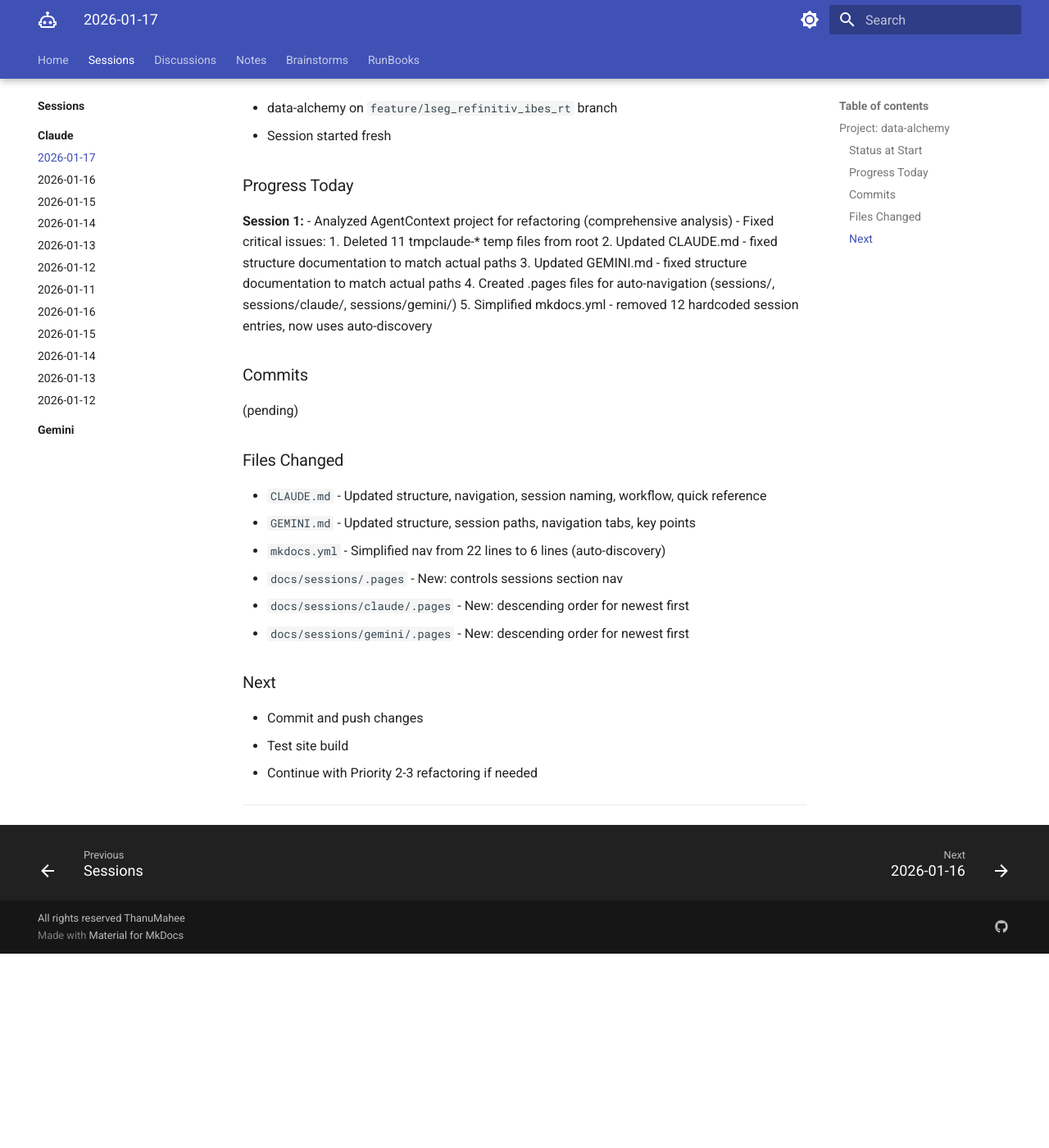
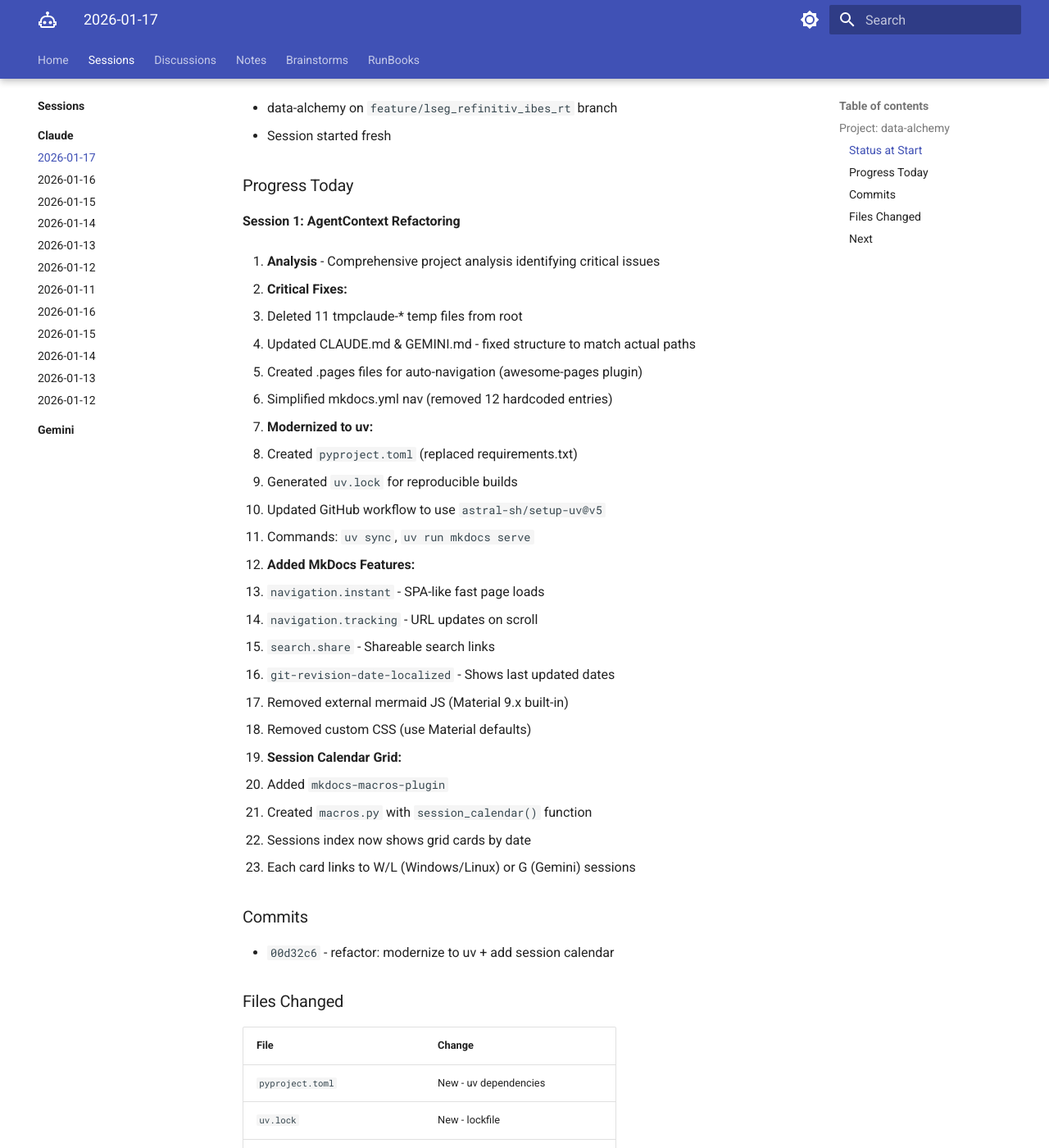
Before and after one commit to ThanuMahee12/AgentContext, an MkDocs documentation site: the page built from docs/sessions/claude/w-2026-01-17.md, in a window 1280 px wide and 1400 px high, scrolled down 346 px. Shown: the whole window at 82% size. Built offline with MkDocs 1.6.1 and Material for MkDocs 9.7.7, drawn with Linux system fonts in a browser that asks for light colours; before the commit the page ends 1509 px from its top, so only the background shows below that; some of the changed text lies outside the part shown.

Commit message:
docs: update session w-2026-01-17 with full progress

```diff
--- a/docs/sessions/claude/w-2026-01-17.md
+++ b/docs/sessions/claude/w-2026-01-17.md
@@ -15,32 +15,62 @@
 
 ### Progress Today
 
-**Session 1:**
-- Analyzed AgentContext project for refactoring (comprehensive analysis)
-- Fixed critical issues:
-  1. Deleted 11 tmpclaude-* temp files from root
-  2. Updated CLAUDE.md - fixed structure documentation to match actual paths
-  3. Updated GEMINI.md - fixed structure documentation to match actual paths
-  4. Created .pages files for auto-navigation (sessions/, sessions/claude/, sessions/gemini/)
-  5. Simplified mkdocs.yml - removed 12 hardcoded session entries, now uses auto-discovery
+**Session 1: AgentContext Refactoring**
+
+1. **Analysis** - Comprehensive project analysis identifying critical issues
+
+2. **Critical Fixes:**
+   - Deleted 11 tmpclaude-* temp files from root
+   - Updated CLAUDE.md & GEMINI.md - fixed structure to match actual paths
+   - Created .pages files for auto-navigation (awesome-pages plugin)
+   - Simplified mkdocs.yml nav (removed 12 hardcoded entries)
+
+3. **Modernized to uv:**
+   - Created `pyproject.toml` (replaced requirements.txt)
+   - Generated `uv.lock` for reproducible builds
+   - Updated GitHub workflow to use `astral-sh/setup-uv@v5`
+   - Commands: `uv sync`, `uv run mkdocs serve`
+
+4. **Added MkDocs Features:**
+   - `navigation.instant` - SPA-like fast page loads
+   - `navigation.tracking` - URL updates on scroll
+   - `search.share` - Shareable search links
+   - `git-revision-date-localized` - Shows last updated dates
+   - Removed external mermaid JS (Material 9.x built-in)
+   - Removed custom CSS (use Material defaults)
+
+5. **Session Calendar Grid:**
+   - Added `mkdocs-macros-plugin`
+   - Created `macros.py` with `session_calendar()` function
+   - Sessions index now shows grid cards by date
+   - Each card links to W/L (Windows/Linux) or G (Gemini) sessions
 
 ### Commits
 
-(pending)
+- `00d32c6` - refactor: modernize to uv + add session calendar
 
 ### Files Changed
 
-- `CLAUDE.md` - Updated structure, navigation, session naming, workflow, quick reference
-- `GEMINI.md` - Updated structure, session paths, navigation tabs, key points
-- `mkdocs.yml` - Simplified nav from 22 lines to 6 lines (auto-discovery)
-- `docs/sessions/.pages` - New: controls sessions section nav
-- `docs/sessions/claude/.pages` - New: descending order for newest first
-- `docs/sessions/gemini/.pages` - New: descending order for newest first
+| File | Change |
+|------|--------|
+| `pyproject.toml` | New - uv dependencies |
+| `uv.lock` | New - lockfile |
+| `requirements.txt` | Deleted |
+| `macros.py` | New - session calendar macro |
+| `.github/workflows/deploy.yml` | Uses uv now |
+| `mkdocs.yml` | New plugins, features, removed nav |
+| `docs/.pages` | New - root nav control |
+| `docs/sessions/.pages` | New - sessions nav |
+| `docs/sessions/claude/.pages` | New - descending order |
+| `docs/sessions/gemini/.pages` | New - descending order |
+| `docs/sessions/index.md` | Calendar grid view |
+| `docs/stylesheets/extra.css` | Emptied (Material defaults) |
+| `CLAUDE.md` | Updated structure + uv commands |
+| `GEMINI.md` | Updated structure + uv commands |
 
 ### Next
 
-- Commit and push changes
-- Test site build
-- Continue with Priority 2-3 refactoring if needed
+- Verify GitHub Actions build succeeds
+- Continue data-alchemy work if needed
 
 ---
```
